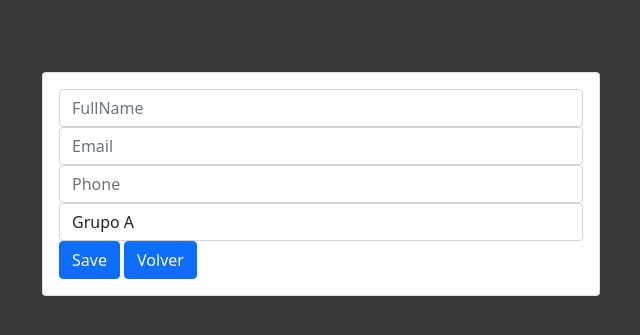
After one commit to Cpietro87/crud_flask, a Flask app: page /save in a window 1280 px wide. The commit adds this page. Shown: the top 335 px of the page, without its empty margins (319-959 px from the left). Run offline with Flask 3, Linux system fonts and the light colour scheme; some libraries are stand-ins or nearby versions.

Commit message:
se ordeno

```diff
--- a/server.py
+++ b/server.py
@@ -27,6 +27,8 @@ class User(UserMixin):
         self.id = id
         self.email = email
         self.password = password
+
+
 
 @login_manager.user_loader
 def load_user(user_id):
@@ -65,12 +67,36 @@ def login():
 def main():
     return render_template('login.html')
 
+
+
 @app.route('/data')# App Web
 def data():
     cur = mysql.connection.cursor()
     cur.execute('SELECT * FROM contact')
     data = cur.fetchall()
     return render_template( 'index.html', clientes = data)
+
+@app.route('/save')
+def save():
+    return render_template('save.html')
+
+
+@app.route('/add', methods=['POST'])
+def add():
+    if request.method == 'POST':
+        fullname = request.form['fullname']
+        phone = request.form['phone']
+        email = request.form['email']
+        grupo = request.form['grupo']
+        print(grupo)
+        try:
+            cur = mysql.connection.cursor()
+            cur.execute(
+                "INSERT INTO contact (fullname, phone, email, grupo) VALUES (%s,%s,%s,%s)", (fullname, phone, email, grupo))
+            mysql.connection.commit()
+            return redirect(url_for('data'))
+        except Exception as e:
+            return render_template('login.html')
 
 
 @app.route('/edit/<id>')
@@ -88,14 +114,16 @@ def update_contact(id):
         fullname = request.form['fullname']
         phone = request.form['phone']
         email = request.form['email']
+        grupo = request.form['grupo']
         cur = mysql.connection.cursor()
         cur.execute("""
             UPDATE contact
             SET fullname = %s,
                 email = %s,
-                phone = %s
+                phone = %s,
+                grupo = %s
             WHERE id = %s
-        """, (fullname, email, phone, id))
+        """, (fullname, email, phone, grupo, id))
         mysql.connection.commit()
         return redirect(url_for('data'))
 
--- a/templates/base.html
+++ b/templates/layout.html
@@ -7,6 +7,9 @@
     <link href="https://cdn.jsdelivr.net/npm/bootstrap@5.0.1/dist/css/bootstrap.min.css" rel="stylesheet"
     integrity="sha384-+0n0xVW2eSR5OomGNYDnhzAbDsOXxcvSN1TPprVMTNDbiYZCxYbOOl7+AMvyTG2x" crossorigin="anonymous">
     <link rel="stylesheet" href="{{url_for('static', filename='style.css')}}">
+    <script src="https://cdn.jsdelivr.net/npm/chart.js"></script>
+    <link rel="stylesheet" href="../static/css/style.css">
+
   </head>
   <body>
 
--- /dev/null
+++ b/templates/save.html
@@ -0,0 +1,29 @@
+{% extends "layout.html" %}
+{% block body %}
+
+<div class="card card-body col-md-6 mx-auto mt-5">
+    <form action="/add" method="POST">
+        <div class="form-group">
+            <input type="text" class="form-control" name="fullname" placeholder="FullName">
+        </div>
+        <div class="form-group">
+            <input type="email" class="form-control" name="email" placeholder="Email">
+        </div>
+        <div class="form-group">
+            <input type="number" class="form-control" name="phone" placeholder="Phone">
+        </div>
+        <div class="form-group">
+            <select name="grupo" class="form-control">
+              <option value="A" >Grupo A</option>
+              <option value="B" >Grupo B</option>
+              <option value="C" >Grupo C</option>
+            </select>
+        </div>
+        <button class="btn btn-primary btn-block">
+            Save
+        </button>
+        <a href="/data" class="btn btn-primary">Volver</a>
+    </form>
+</div>
+
+{% endblock %}
```
Also changed, not shown: templates/edit-cliente.html (+14 -1 lines), templates/index.html (+6 -2 lines), templates/login.html (+4 -6 lines), static/css/login.css (renamed from static/login.css), static/css/style.css (line endings or trailing spaces), static/js/script.js (added), templates/graph.html (added).
